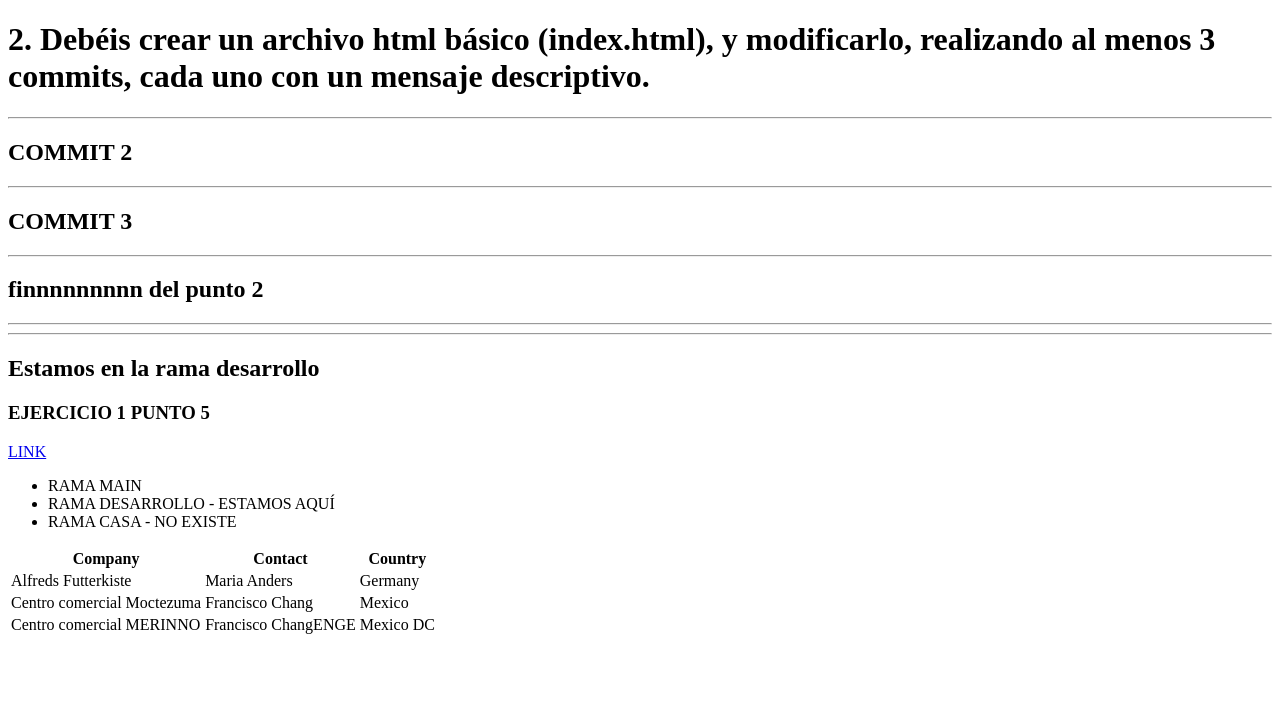
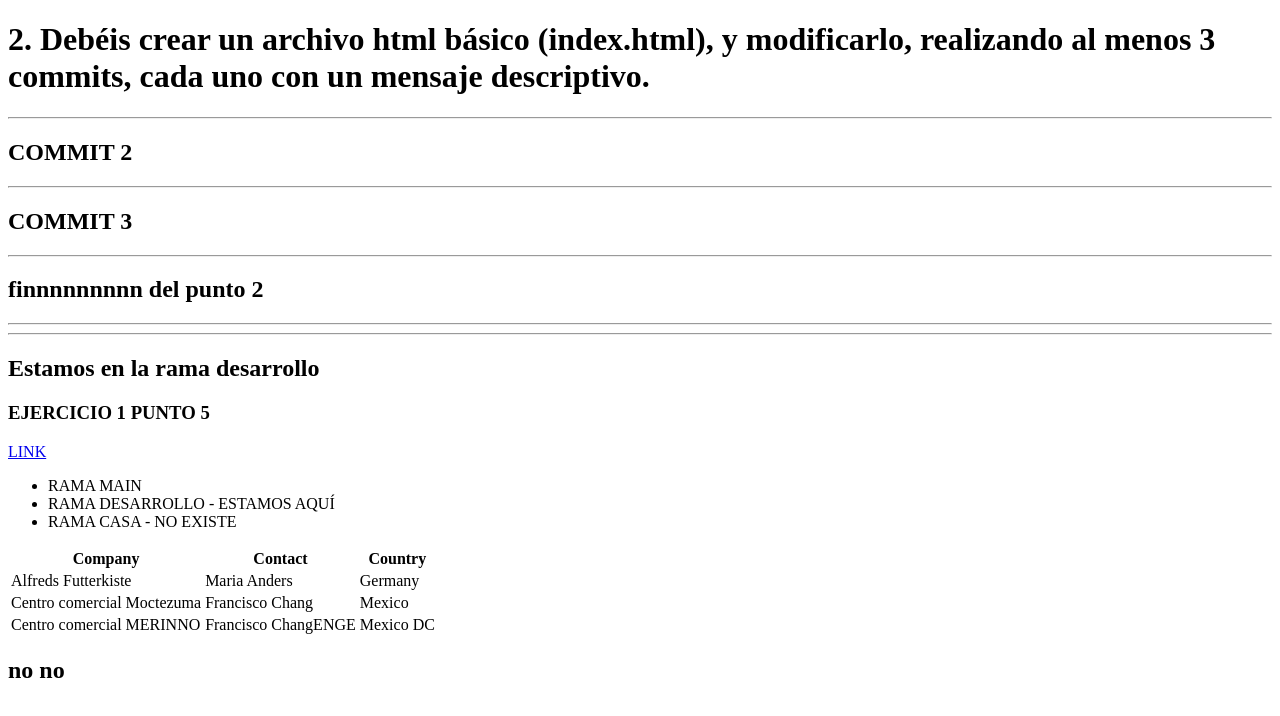
Before and after one commit to iamelimc/EJERCICIOS_TALLER, a plain HTML site: page index.html in a window 1280 px wide. Drawn offline with Linux system fonts and the light colour scheme.

Commit message:
merge2 prueba

```diff
--- a/index.html
+++ b/index.html
@@ -48,7 +48,7 @@
           </tr>
       </table>
 
-
+     <h2> no no</h2>
 
 </body>
 </html>
```
